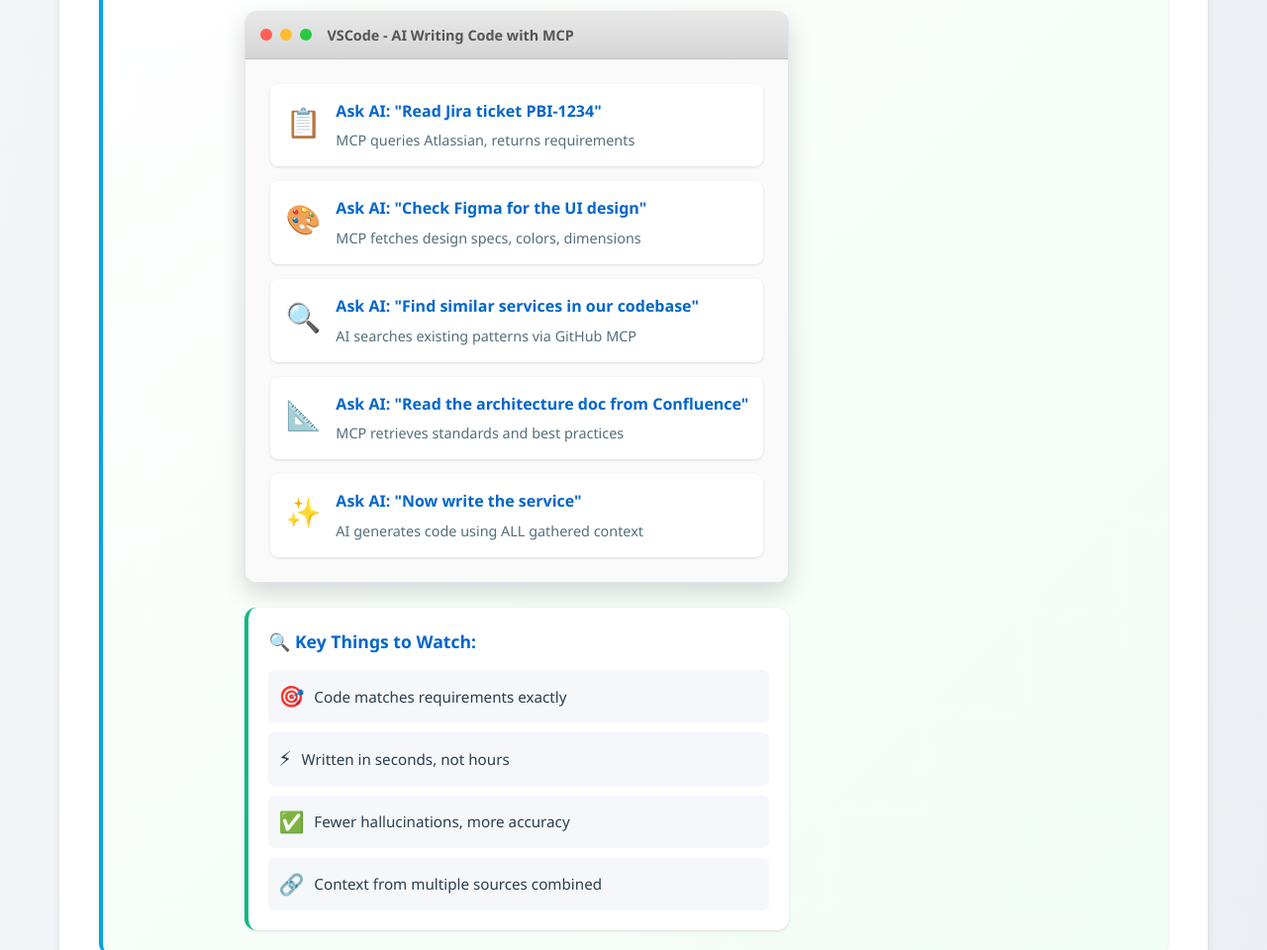
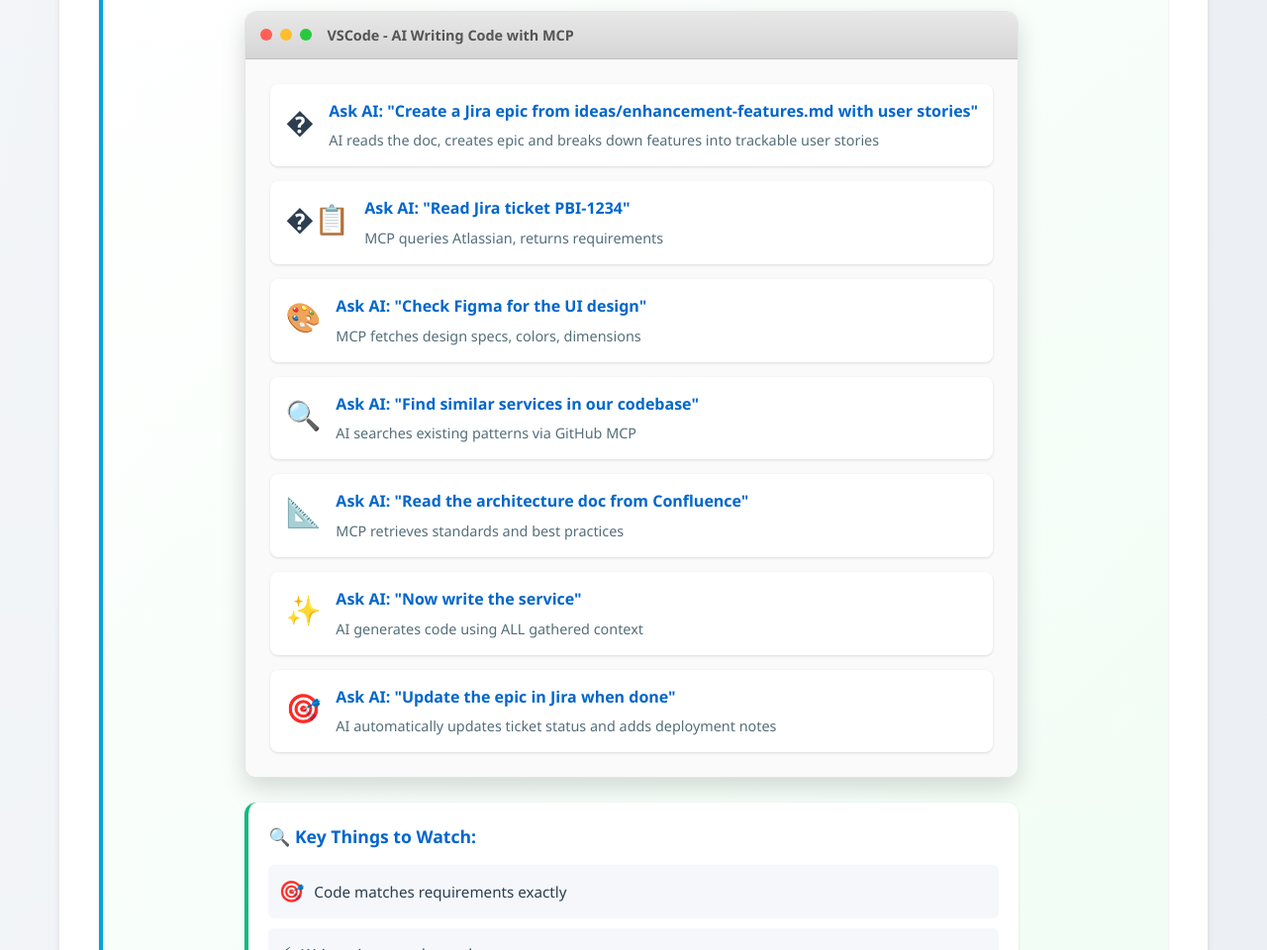
Before and after one commit to subhoney/mcp-agentic-demo, a website: page views/index.html in a window 1280 px wide. Shown: the part 2725-3685 px from the top of the page at 99% size. Drawn offline with Linux system fonts and the light colour scheme.

Commit message:
Add Jira epic creation step to demo section

```diff
--- a/views/index.html
+++ b/views/index.html
@@ -260,7 +260,14 @@
                     <div class="window-body">
                       <div class="demo-steps">
                         <div class="demo-step">
-                          <div class="step-icon">📋</div>
+                          <div class="step-icon">�</div>
+                          <div class="step-content">
+                            <h6>Ask AI: "Create a Jira epic from ideas/enhancement-features.md with user stories"</h6>
+                            <p>AI reads the doc, creates epic and breaks down features into trackable user stories</p>
+                          </div>
+                        </div>
+                        <div class="demo-step">
+                          <div class="step-icon">�📋</div>
                           <div class="step-content">
                             <h6>Ask AI: "Read Jira ticket PBI-1234"</h6>
                             <p>MCP queries Atlassian, returns requirements</p>
@@ -297,6 +304,13 @@
                           <div class="step-content">
                             <h6>Ask AI: "Now write the service"</h6>
                             <p>AI generates code using ALL gathered context</p>
+                          </div>
+                        </div>
+                        <div class="demo-step">
+                          <div class="step-icon">🎯</div>
+                          <div class="step-content">
+                            <h6>Ask AI: "Update the epic in Jira when done"</h6>
+                            <p>AI automatically updates ticket status and adds deployment notes</p>
                           </div>
                         </div>
                       </div>
```
